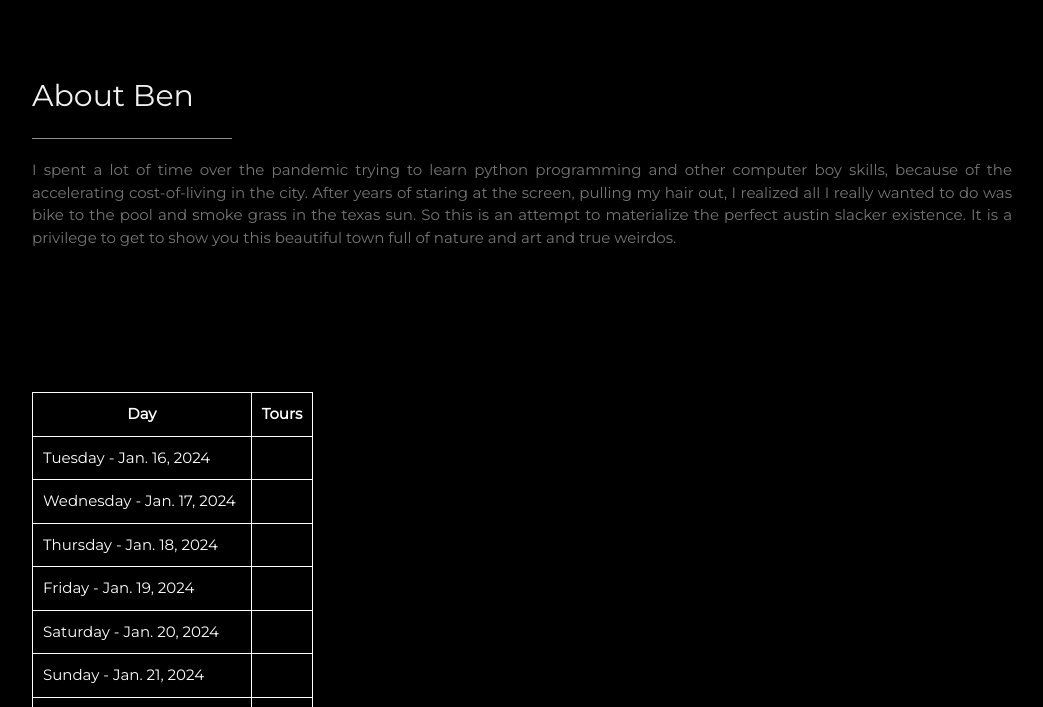
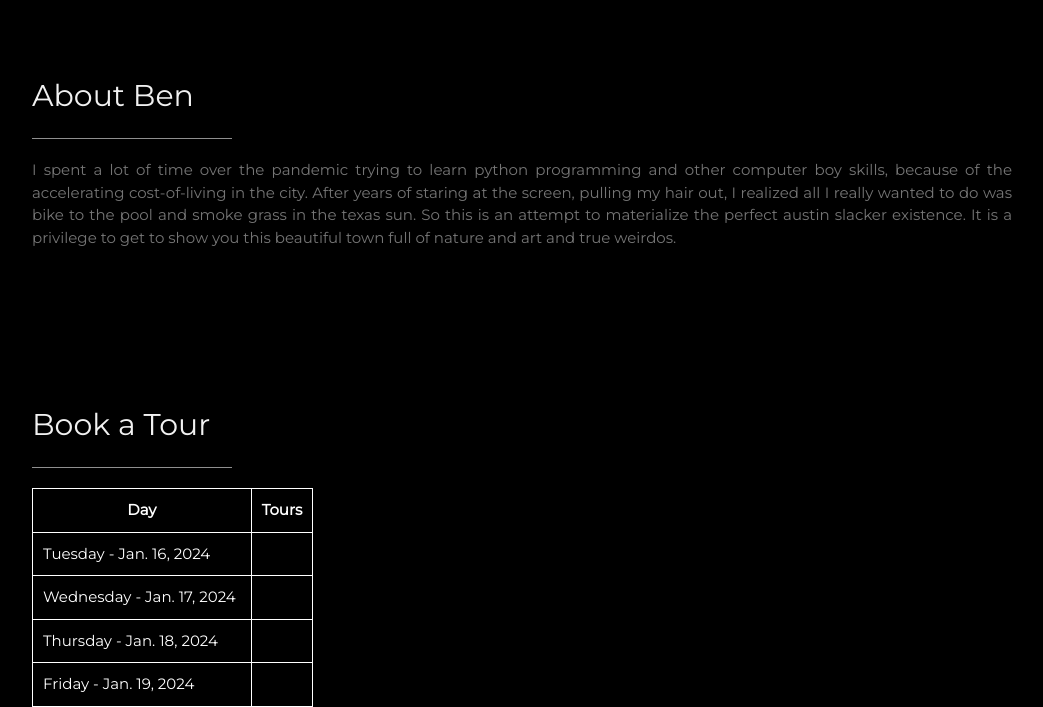
Before and after one commit to bencarneiro/biketours, a Django app: page / in a window 1280 px wide. Shown: the part 2231-2938 px from the top of the page, without its empty margins (178-1221 px from the left). Run offline with Django 4.2, Linux system fonts and the light colour scheme; data that the repository does not hold is empty.

Commit message:
add confirmation data to the barton page and data linking betwen home page and description page

```diff
--- a/app/backend/templates/home.html
+++ b/app/backend/templates/home.html
@@ -78,7 +78,7 @@ table, th, td {
 
   <!-- About Tours Section -->
   <div class="w3-content w3-justify w3-text-grey w3-padding-64" id="about">
-    <h2 class="w3-text-light-grey">Beers, Bikes, and Barton Springs</h2>
+    <h2 class="w3-text-light-grey">Beers, Bikes, Barton Springs</h2>
     <hr style="width:200px" class="w3-opacity">
     <p> Austin has more entertainment options than you can shake a stick at, but I want to show you what the locals do: "Hang Out," as the kids say. My main tour is a laid-back cruise, down the Shoal Creek Trail, over Lady Bird Lake, and to the Barton Springs Pool, where we'll have a light picnic and some cold beer. Whether it's winter or summer, you'll have the opportunity to jump in the pool and hang out in the sun for a while before we pack up and ride back uptown. This no-cars, no-worries cruise is everything I love about Austin encapsulated in an afternoon of fun in the sun.
     </p>
@@ -98,6 +98,8 @@ table, th, td {
 
   <!-- BOOKINGS Section -->
   <div class="w3-padding-64 w3-content w3-text-grey" id="book">
+    <h2 class="w3-text-light-grey">Book a Tour</h2>
+    <hr style="width:200px" class="w3-opacity">
     <table>
       <tr>
           <th>
@@ -114,7 +116,7 @@ table, th, td {
           </td>
           <td>
               {% for tour in tours %}
-              {{ tour.type.name }} -- <a target="_blank" href={{tour.type.url}}>details</a> -- {{tour.day|time}}
+              {{ tour.type.name }} -- <a target="_blank" href={{tour.type.url}}?tour_id={{tour.id}}>details</a> -- {{tour.day|time}}
               {% if tour.open_spots %} <br>
               {{ tour.open_spots }} tour(s) available
               <form action="/create_checkout_session/" method="POST">
--- a/app/backend/views.py
+++ b/app/backend/views.py
@@ -99,7 +99,7 @@ def process_checkout(session_id):
             fail_silently=False,
         )
     print("email sent")
-    return session.customer
+    return cs.tour_data
 
 # Create your views here.
 
@@ -129,9 +129,10 @@ def success(request):
     # latest_question_list = Question.objects.order_by("-pub_date")[:5]
     stripe_checkout_session_id = request.GET['session']
     print(stripe_checkout_session_id)
-    customer = process_checkout(stripe_checkout_session_id)
-    context = {"latest_question_list": customer}
-    return render(request, "success.html", context)
+    tour_data = process_checkout(stripe_checkout_session_id)
+    tour = Tour.objects.get(id=tour_data['tour_id'])
+    context = {"confirmation": tour_data, "tour": tour}
+    return render(request, "barton.html", context)
 
 def checkout(request):
     # latest_question_list = Question.objects.order_by("-pub_date")[:5]
@@ -148,7 +149,11 @@ def stripe_webhook(request):
     return JsonResponse({"hi": "hello"})
 
 def barton(request):
-    context = {}
+    try:
+        tour = Tour.objects.get(id=request.GET['tour_id'])
+    except:
+        tour = None
+    context = {"tour": tour}
     return render(request, "barton.html", context)
 
 # This is your test secret API key.
```
Also changed, not shown: app/backend/templates/barton.html (+39 -1 lines).
